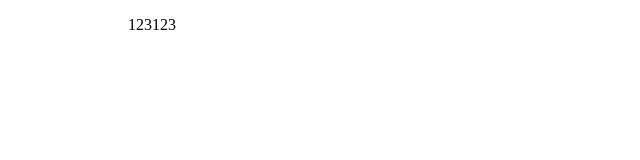
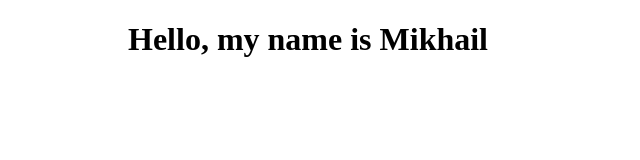
Before and after one commit to Mihail-Kushnikov/rsschool-cv, a plain HTML site: page index.html in a window 1280 px wide. Shown: the whole page, without its empty margins (0-640 px from the left). Drawn offline with Linux system fonts and the light colour scheme.

Commit message:
Update index.html

```diff
--- a/index.html
+++ b/index.html
@@ -8,6 +8,6 @@
     <title>Document</title>
 </head>
 <body>
-    <p>123123</p>
+    <h1>Hello, my name is Mikhail</h1>
 </body>
 </html>
```
